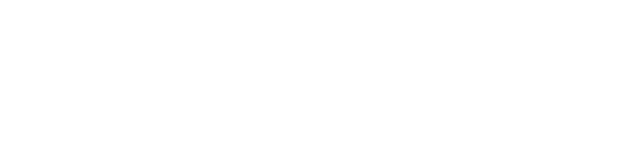
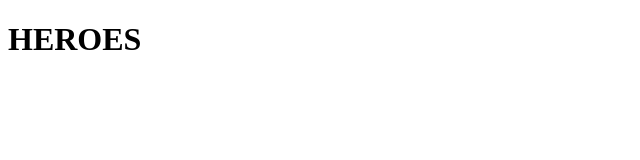
Before and after one commit to andresito741/bpds, a plain HTML site: page index.html in a window 1280 px wide. Shown: the whole page, without its empty margins (0-640 px from the left). Drawn offline with Linux system fonts and the light colour scheme.

Commit message:
commit hecho

```diff
--- a/index.html
+++ b/index.html
@@ -6,6 +6,7 @@
     <title>Pagina web</title>
 </head>
 <body>
+    <h1>HEROES</h1>
 
 </body>
 </html>
```
